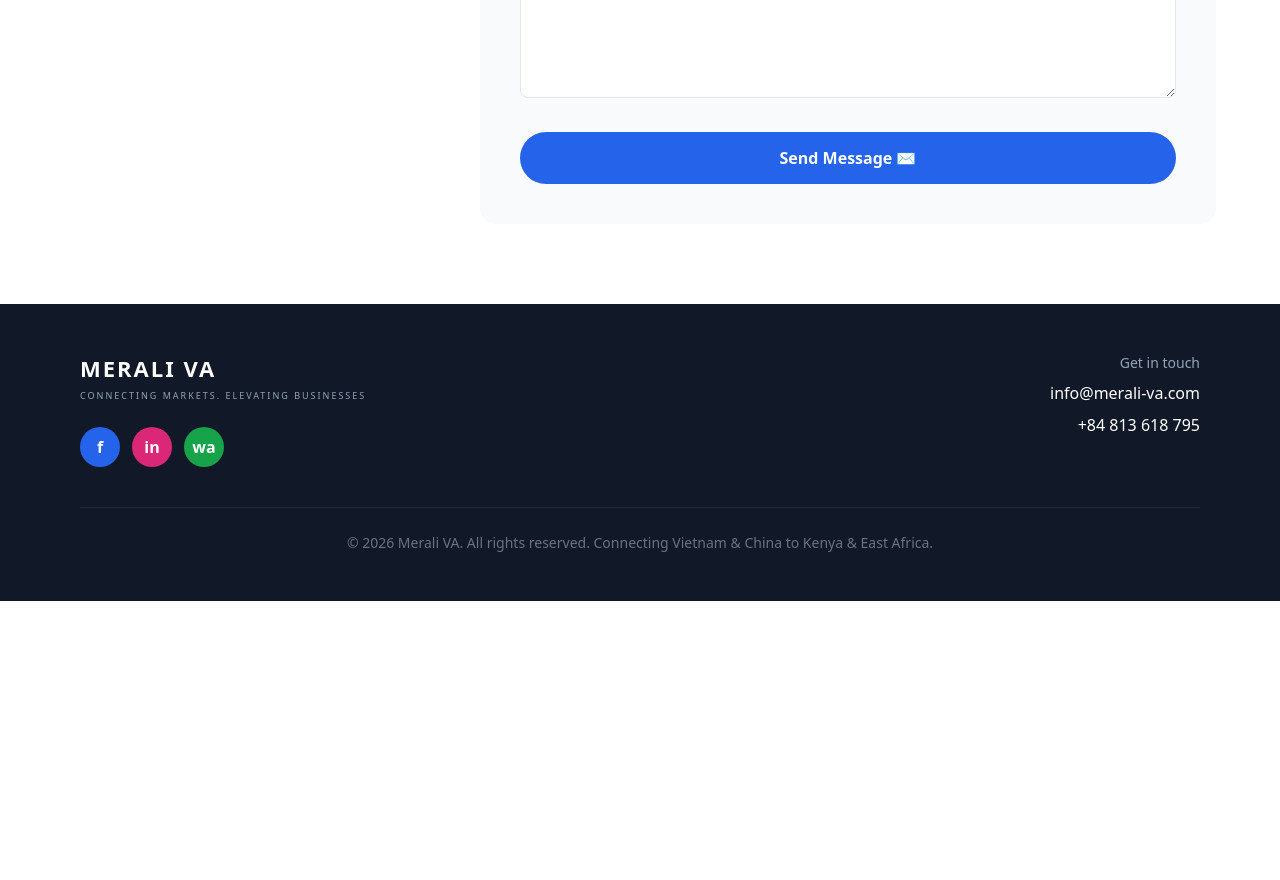
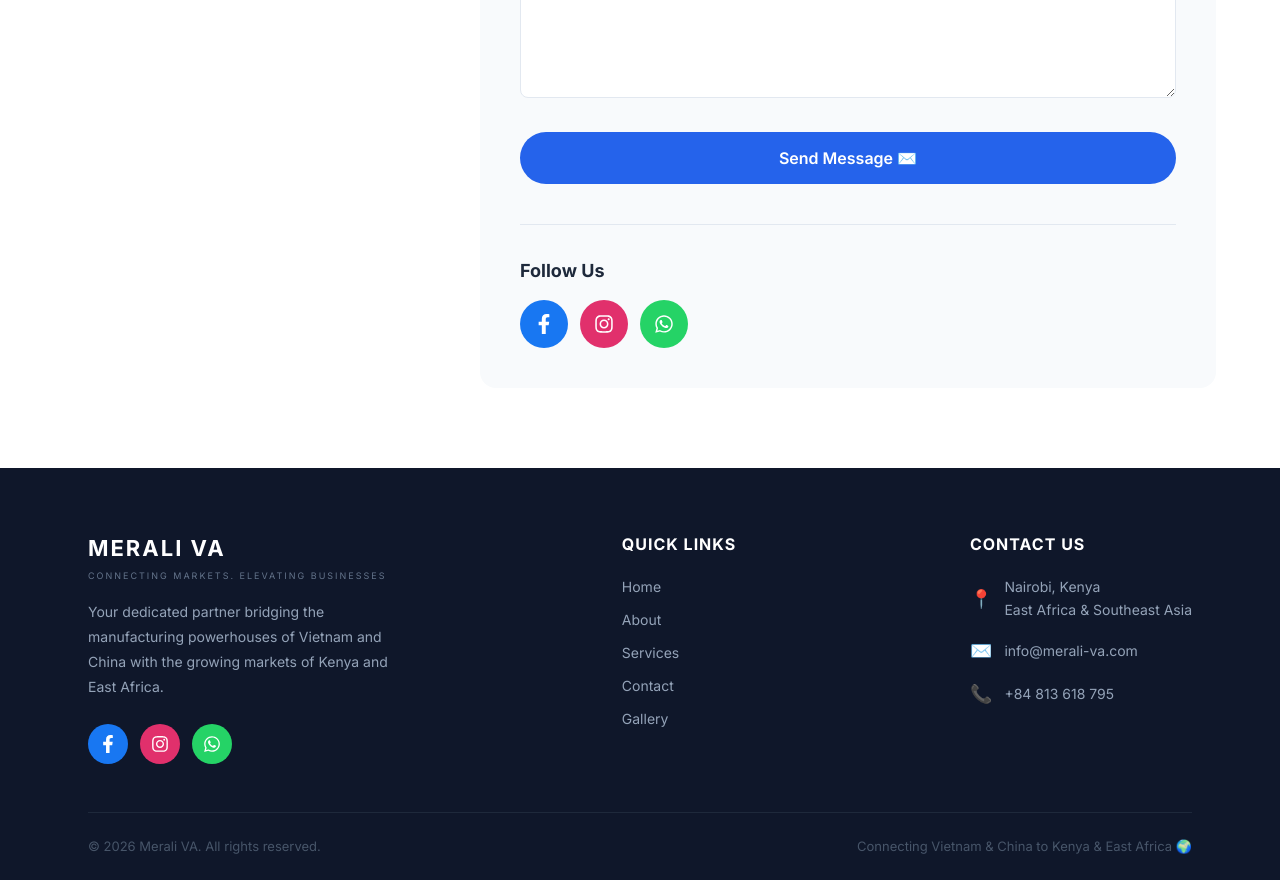
Before and after one commit to Harry-p-01/Merali-va, a React (Create React App) app: page /contact in a window 1280 px wide. Shown: the part 1000-1880 px from the top of the page. Before the commit the page ends 1601 px from the top, so only its background shows below. Built offline with nearby package versions, Linux system fonts and the light colour scheme.

Commit message:
final styling

```diff
--- a/package.json
+++ b/package.json
@@ -12,6 +12,7 @@
     "react": "^19.2.6",
     "react-countup": "^6.5.3",
     "react-dom": "^19.2.6",
+    "react-icons": "^5.6.0",
     "react-router-dom": "^6.30.3",
     "react-scripts": "5.0.1",
     "web-vitals": "^2.1.4"
--- a/public/index.html
+++ b/public/index.html
@@ -25,6 +25,8 @@
       Learn how to configure a non-root public URL by running `npm run build`.
     -->
     <title>React App</title>
+    <link href="https://fonts.googleapis.com/css2?family=Inter:wght@400;500;600;700&display=swap" rel="stylesheet">
+<title>Merali VA | Connecting Markets. Elevating Businesses.</title>
   </head>
   <body>
     <noscript>You need to enable JavaScript to run this app.</noscript>
--- a/src/components/footer.js
+++ b/src/components/footer.js
@@ -1,38 +1,118 @@
 import React from 'react';
+import { FaFacebookF, FaInstagram, FaWhatsapp } from 'react-icons/fa';
+
+const socialLinks = [
+  {
+    icon: <FaFacebookF size={18} />,
+    href: 'https://www.facebook.com/profile.php?id=61576947726557',
+    bg: '#1877f2',
+    label: 'Facebook'
+  },
+  {
+    icon: <FaInstagram size={18} />,
+    href: 'https://www.instagram.com/merali.va?igsh=MXZsNG92M2VmdnBnag==',
+    bg: '#e1306c',
+    label: 'Instagram'
+  },
+  {
+    icon: <FaWhatsapp size={18} />,
+    href: 'https://api.whatsapp.com/send?phone=254714411890&text=Hello%2C%20I%20saw%20your%20VA%20services%20website%20and%20I%27m%20interested.%20Could%20you%20please%20share%20your%20service%20packages%20and%20pricing%3F',
+    bg: '#25d366',
+    label: 'WhatsApp'
+  },
+];
 
 function Footer() {
   return (
-    <footer style={{background: '#111827', color: 'white', padding: '48px 0'}}>
-      <div style={{maxWidth: '1152px', margin: '0 auto', padding: '0 16px'}}>
+    <footer style={{background: '#0f172a', color: 'white', padding: '64px 0 0'}}>
+      <div style={{maxWidth: '1152px', margin: '0 auto', padding: '0 24px'}}>
 
-        <div style={{display: 'flex', flexWrap: 'wrap', justifyContent: 'space-between', alignItems: 'flex-start', gap: '32px'}}>
+        <div style={{display: 'flex', flexWrap: 'wrap', justifyContent: 'space-between', alignItems: 'flex-start', gap: '48px', paddingBottom: '48px'}}>
 
-          {/* Left Side */}
-          <div>
-            <div style={{fontSize: '22px', fontWeight: '700', letterSpacing: '2px'}}>MERALI VA</div>
-            <div style={{fontSize: '9px', color: '#94a3b8', letterSpacing: '2px', marginTop: '4px'}}>CONNECTING MARKETS. ELEVATING BUSINESSES</div>
-
+          {/* Left - Brand */}
+          <div style={{maxWidth: '300px'}}>
+            <div style={{fontSize: '22px', fontWeight: '700', letterSpacing: '2px', color: 'white', marginBottom: '4px'}}>MERALI VA</div>
+            <div style={{fontSize: '9px', color: '#64748b', letterSpacing: '2px', marginBottom: '16px'}}>CONNECTING MARKETS. ELEVATING BUSINESSES</div>
+            <p style={{color: '#94a3b8', fontSize: '14px', lineHeight: '1.8', marginBottom: '24px'}}>
+              Your dedicated partner bridging the manufacturing powerhouses of Vietnam and China with the growing markets of Kenya and East Africa.
+            </p>
             {/* Social Icons */}
-            <div style={{display: 'flex', gap: '12px', marginTop: '24px'}}>
-              <a href="https://www.facebook.com/profile.php?id=61576947726557" target="_blank" rel="noreferrer" style={{width: '40px', height: '40px', background: '#2563eb', borderRadius: '50%', display: 'flex', alignItems: 'center', justifyContent: 'center', color: 'white', fontWeight: 'bold', textDecoration: 'none'}}>f</a>
-              <a href="https://www.instagram.com/merali.va?igsh=MXZsNG92M2VmdnBnag==" target="_blank" rel="noreferrer" style={{width: '40px', height: '40px', background: '#db2777', borderRadius: '50%', display: 'flex', alignItems: 'center', justifyContent: 'center', color: 'white', fontWeight: 'bold', textDecoration: 'none'}}>in</a>
-              <a href="https://api.whatsapp.com/send?phone=254714411890&text=Hello%2C%20I%20saw%20your%20VA%20services%20website%20and%20I%27m%20interested.%20Could%20you%20please%20share%20your%20service%20packages%20and%20pricing%3F" target="_blank" rel="noreferrer" style={{width: '40px', height: '40px', background: '#16a34a', borderRadius: '50%', display: 'flex', alignItems: 'center', justifyContent: 'center', color: 'white', fontWeight: 'bold', textDecoration: 'none'}}>wa</a>
+            <div style={{display: 'flex', gap: '12px'}}>
+              {socialLinks.map((social) => (
+                <a
+                  key={social.label}
+                  href={social.href}
+                  target="_blank"
+                  rel="noreferrer"
+                  style={{
+                    width: '40px',
+                    height: '40px',
+                    background: social.bg,
+                    borderRadius: '50%',
+                    display: 'flex',
+                    alignItems: 'center',
+                    justifyContent: 'center',
+                    color: 'white',
+                    textDecoration: 'none',
+                    transition: 'transform 0.2s ease',
+                  }}
+                >
+                  {social.icon}
+                </a>
+              ))}
             </div>
           </div>
 
-          {/* Right Side */}
-          <div style={{textAlign: 'right'}}>
-            <p style={{color: '#94a3b8', fontSize: '14px', marginBottom: '8px'}}>Get in touch</p>
-            <a href="mailto:info@merali-va.com" style={{display: 'block', color: 'white', textDecoration: 'none', marginBottom: '8px'}}>info@merali-va.com</a>
-            <a href="tel:+84813618795" style={{display: 'block', color: 'white', textDecoration: 'none'}}>+84 813 618 795</a>
+          {/* Middle - Quick Links */}
+          <div>
+            <p style={{fontWeight: '700', color: 'white', fontSize: '16px', marginBottom: '20px', letterSpacing: '1px'}}>QUICK LINKS</p>
+            <div style={{display: 'flex', flexDirection: 'column', gap: '12px'}}>
+              {[
+                { name: 'Home', path: '/' },
+                { name: 'About', path: '/about' },
+                { name: 'Services', path: '/services' },
+                { name: 'Contact', path: '/contact' },
+                { name: 'Gallery', path: '/gallery' },
+              ].map(link => (
+                <a key={link.name} href={link.path} style={{color: '#94a3b8', textDecoration: 'none', fontSize: '14px', transition: 'color 0.2s'}}>
+                  {link.name}
+                </a>
+              ))}
+            </div>
+          </div>
+
+          {/* Right - Contact Info */}
+          <div>
+            <p style={{fontWeight: '700', color: 'white', fontSize: '16px', marginBottom: '20px', letterSpacing: '1px'}}>CONTACT US</p>
+            <div style={{display: 'flex', flexDirection: 'column', gap: '16px'}}>
+              <div style={{display: 'flex', alignItems: 'center', gap: '12px'}}>
+                <span style={{fontSize: '18px'}}>📍</span>
+                <p style={{color: '#94a3b8', fontSize: '14px', lineHeight: '1.6'}}>Nairobi, Kenya<br/>East Africa & Southeast Asia</p>
+              </div>
+              <div style={{display: 'flex', alignItems: 'center', gap: '12px'}}>
+                <span style={{fontSize: '18px'}}>✉️</span>
+                <a href="mailto:info@merali-va.com" style={{color: '#94a3b8', textDecoration: 'none', fontSize: '14px', transition: 'color 0.2s'}}>
+                  info@merali-va.com
+                </a>
+              </div>
+              <div style={{display: 'flex', alignItems: 'center', gap: '12px'}}>
+                <span style={{fontSize: '18px'}}>📞</span>
+                <a href="tel:+84813618795" style={{color: '#94a3b8', textDecoration: 'none', fontSize: '14px', transition: 'color 0.2s'}}>
+                  +84 813 618 795
+                </a>
+              </div>
+            </div>
           </div>
 
         </div>
 
         {/* Bottom Bar */}
-        <div style={{borderTop: '1px solid #1f2937', marginTop: '40px', paddingTop: '24px', textAlign: 'center'}}>
-          <p style={{color: '#6b7280', fontSize: '14px'}}>
-            © {new Date().getFullYear()} Merali VA. All rights reserved. Connecting Vietnam & China to Kenya & East Africa.
+        <div style={{borderTop: '1px solid #1e293b', padding: '24px 0', display: 'flex', flexWrap: 'wrap', justifyContent: 'space-between', alignItems: 'center', gap: '16px'}}>
+          <p style={{color: '#475569', fontSize: '13px'}}>
+            © {new Date().getFullYear()} Merali VA. All rights reserved.
+          </p>
+          <p style={{color: '#475569', fontSize: '13px'}}>
+            Connecting Vietnam & China to Kenya & East Africa 🌍
           </p>
         </div>
 
--- a/src/components/navbar.js
+++ b/src/components/navbar.js
@@ -22,8 +22,8 @@ function Navbar() {
     { name: 'Home', path: '/' },
     { name: 'About', path: '/about' },
     { name: 'Services', path: '/services' },
-    { name: 'Gallery', path: '/gallery' },
-    { name: 'Contact', path: '/contact' },
+    { name: 'Contact', path: '/Contact' },
+    { name: 'Gallery', path: '/Gallery' },
   ];
 
   return (
--- a/src/index.css
+++ b/src/index.css
@@ -1,3 +1,54 @@
 @tailwind base;
 @tailwind components;
 @tailwind utilities;
+
+* {
+  margin: 0;
+  padding: 0;
+  box-sizing: border-box;
+}
+
+html {
+  scroll-behavior: smooth;
+}
+
+body {
+  font-family: 'Inter', -apple-system, BlinkMacSystemFont, 'Segoe UI', sans-serif;
+  -webkit-font-smoothing: antialiased;
+  color: #1e293b;
+  overflow-x: hidden;
+}
+
+a {
+  transition: all 0.2s ease;
+}
+
+button {
+  transition: all 0.2s ease;
+}
+
+button:hover {
+  transform: translateY(-1px);
+}
+
+::-webkit-scrollbar {
+  width: 6px;
+}
+
+::-webkit-scrollbar-track {
+  background: #f1f5f9;
+}
+
+::-webkit-scrollbar-thumb {
+  background: #2563eb;
+  border-radius: 3px;
+}
+
+::-webkit-scrollbar-thumb:hover {
+  background: #1d4ed8;
+}
+
+::selection {
+  background: #2563eb;
+  color: white;
+}
--- a/src/pages/Contact.js
+++ b/src/pages/Contact.js
@@ -1,6 +1,7 @@
 import React, { useState } from 'react';
 import { motion } from 'framer-motion';
 import emailjs from '@emailjs/browser';
+import { FaFacebookF, FaInstagram, FaWhatsapp } from 'react-icons/fa';
 
 function Contact() {
   const [formData, setFormData] = useState({
@@ -21,7 +22,6 @@ function Contact() {
     e.preventDefault();
     setLoading(true);
     setError('');
-
     try {
       await emailjs.send(
         'service_577j2bj',
@@ -36,6 +36,27 @@ function Contact() {
       setLoading(false);
     }
   };
+
+  const socialLinks = [
+    {
+      icon: <FaFacebookF size={20} />,
+      href: 'https://www.facebook.com/profile.php?id=61576947726557',
+      bg: '#1877f2',
+      label: 'Facebook'
+    },
+    {
+      icon: <FaInstagram size={20} />,
+      href: 'https://www.instagram.com/merali.va?igsh=MXZsNG92M2VmdnBnag==',
+      bg: '#e1306c',
+      label: 'Instagram'
+    },
+    {
+      icon: <FaWhatsapp size={20} />,
+      href: 'https://api.whatsapp.com/send?phone=254714411890&text=Hello%2C%20I%20saw%20your%20VA%20services%20website%20and%20I%27m%20interested.%20Could%20you%20please%20share%20your%20service%20packages%20and%20pricing%3F',
+      bg: '#25d366',
+      label: 'WhatsApp'
+    },
+  ];
 
   return (
     <div style={{paddingTop: '80px'}}>
@@ -82,6 +103,7 @@ function Contact() {
           >
             <h2 style={{fontSize: '28px', fontWeight: '700', color: '#1e293b', marginBottom: '32px'}}>Contact Information</h2>
 
+            {/* Location */}
             <div style={{display: 'flex', gap: '16px', marginBottom: '32px', alignItems: 'flex-start'}}>
               <div style={{width: '48px', height: '48px', background: '#eff6ff', borderRadius: '12px', display: 'flex', alignItems: 'center', justifyContent: 'center', fontSize: '22px', flexShrink: 0}}>📍</div>
               <div>
@@ -90,6 +112,7 @@ function Contact() {
               </div>
             </div>
 
+            {/* Email */}
             <div style={{display: 'flex', gap: '16px', marginBottom: '32px', alignItems: 'flex-start'}}>
               <div style={{width: '48px', height: '48px', background: '#eff6ff', borderRadius: '12px', display: 'flex', alignItems: 'center', justifyContent: 'center', fontSize: '22px', flexShrink: 0}}>✉️</div>
               <div>
@@ -98,7 +121,8 @@ function Contact() {
               </div>
             </div>
 
-            <div style={{display: 'flex', gap: '16px', marginBottom: '48px', alignItems: 'flex-start'}}>
+            {/* Phone */}
+            <div style={{display: 'flex', gap: '16px', marginBottom: '32px', alignItems: 'flex-start'}}>
               <div style={{width: '48px', height: '48px', background: '#eff6ff', borderRadius: '12px', display: 'flex', alignItems: 'center', justifyContent: 'center', fontSize: '22px', flexShrink: 0}}>📞</div>
               <div>
                 <p style={{fontWeight: '700', color: '#1e293b', marginBottom: '4px'}}>Call Us</p>
@@ -106,14 +130,6 @@ function Contact() {
               </div>
             </div>
 
-            <div>
-              <p style={{fontWeight: '700', color: '#1e293b', marginBottom: '16px', fontSize: '18px'}}>Follow Us</p>
-              <div style={{display: 'flex', gap: '12px'}}>
-                <a href="https://www.facebook.com/profile.php?id=61576947726557" target="_blank" rel="noreferrer" style={{width: '48px', height: '48px', background: '#2563eb', borderRadius: '50%', display: 'flex', alignItems: 'center', justifyContent: 'center', color: 'white', fontWeight: 'bold', textDecoration: 'none', fontSize: '16px'}}>f</a>
-                <a href="https://www.instagram.com/merali.va?igsh=MXZsNG92M2VmdnBnag==" target="_blank" rel="noreferrer" style={{width: '48px', height: '48px', background: '#db2777', borderRadius: '50%', display: 'flex', alignItems: 'center', justifyContent: 'center', color: 'white', fontWeight: 'bold', textDecoration: 'none', fontSize: '14px'}}>in</a>
-                <a href="https://api.whatsapp.com/send?phone=254714411890&text=Hello%2C%20I%20saw%20your%20VA%20services%20website%20and%20I%27m%20interested.%20Could%20you%20please%20share%20your%20service%20packages%20and%20pricing%3F" target="_blank" rel="noreferrer" style={{width: '48px', height: '48px', background: '#16a34a', borderRadius: '50%', display: 'flex', alignItems: 'center', justifyContent: 'center', color: 'white', fontWeight: 'bold', textDecoration: 'none', fontSize: '14px'}}>wa</a>
-              </div>
-            </div>
           </motion.div>
 
           {/* Right - Form */}
@@ -197,6 +213,36 @@ function Contact() {
                     {loading ? 'Sending...' : 'Send Message ✉️'}
                   </button>
                 </div>
+
+                {/* Follow Us — below form */}
+                <div style={{marginTop: '40px', paddingTop: '32px', borderTop: '1px solid #e2e8f0'}}>
+                  <p style={{fontWeight: '700', color: '#1e293b', marginBottom: '16px', fontSize: '18px'}}>Follow Us</p>
+                  <div style={{display: 'flex', gap: '12px'}}>
+                    {socialLinks.map((social) => (
+                      <a
+                        key={social.label}
+                        href={social.href}
+                        target="_blank"
+                        rel="noreferrer"
+                        style={{
+                          width: '48px',
+                          height: '48px',
+                          background: social.bg,
+                          borderRadius: '50%',
+                          display: 'flex',
+                          alignItems: 'center',
+                          justifyContent: 'center',
+                          color: 'white',
+                          textDecoration: 'none',
+                          transition: 'transform 0.2s ease',
+                        }}
+                      >
+                        {social.icon}
+                      </a>
+                    ))}
+                  </div>
+                </div>
+
               </div>
             )}
           </motion.div>
```
Also changed, not shown: 1 other file (tests, documents, lock files or other folders).
